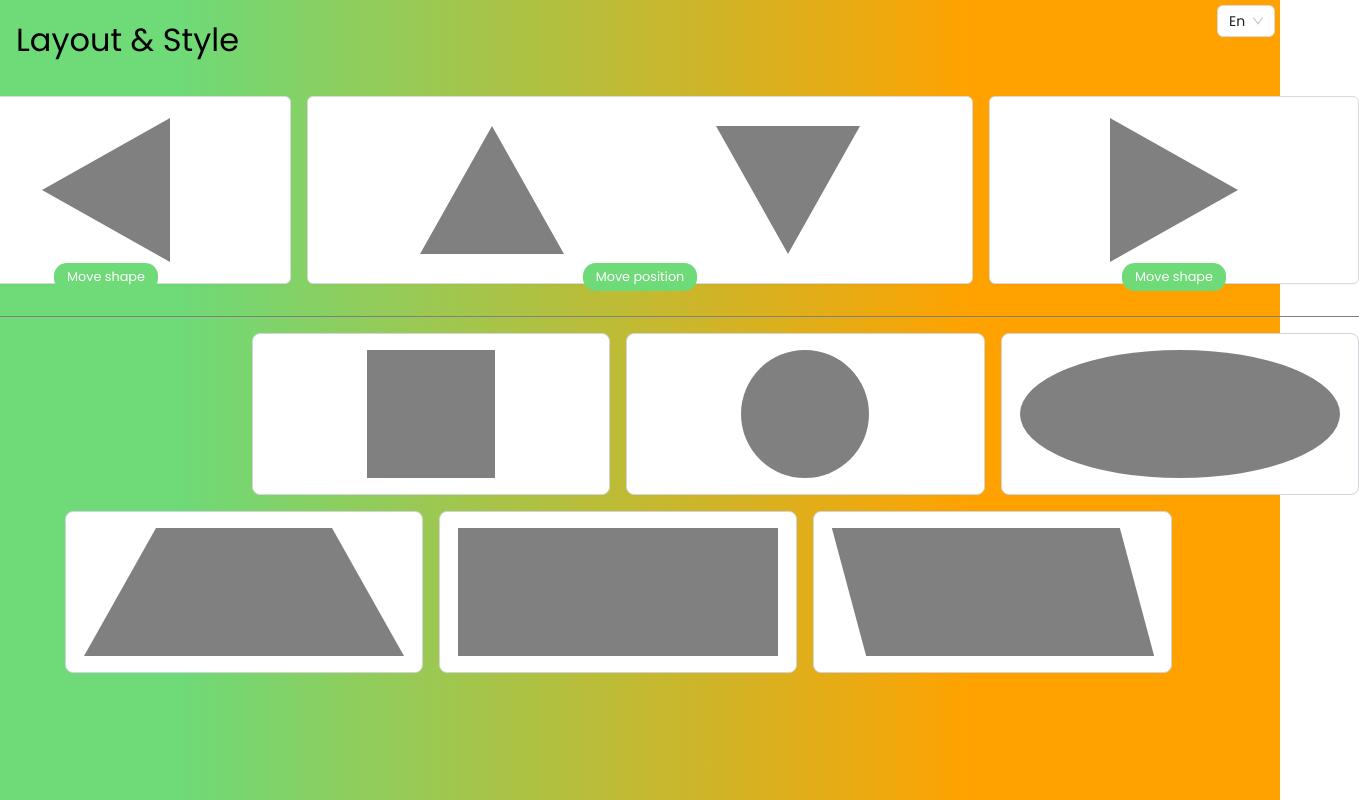
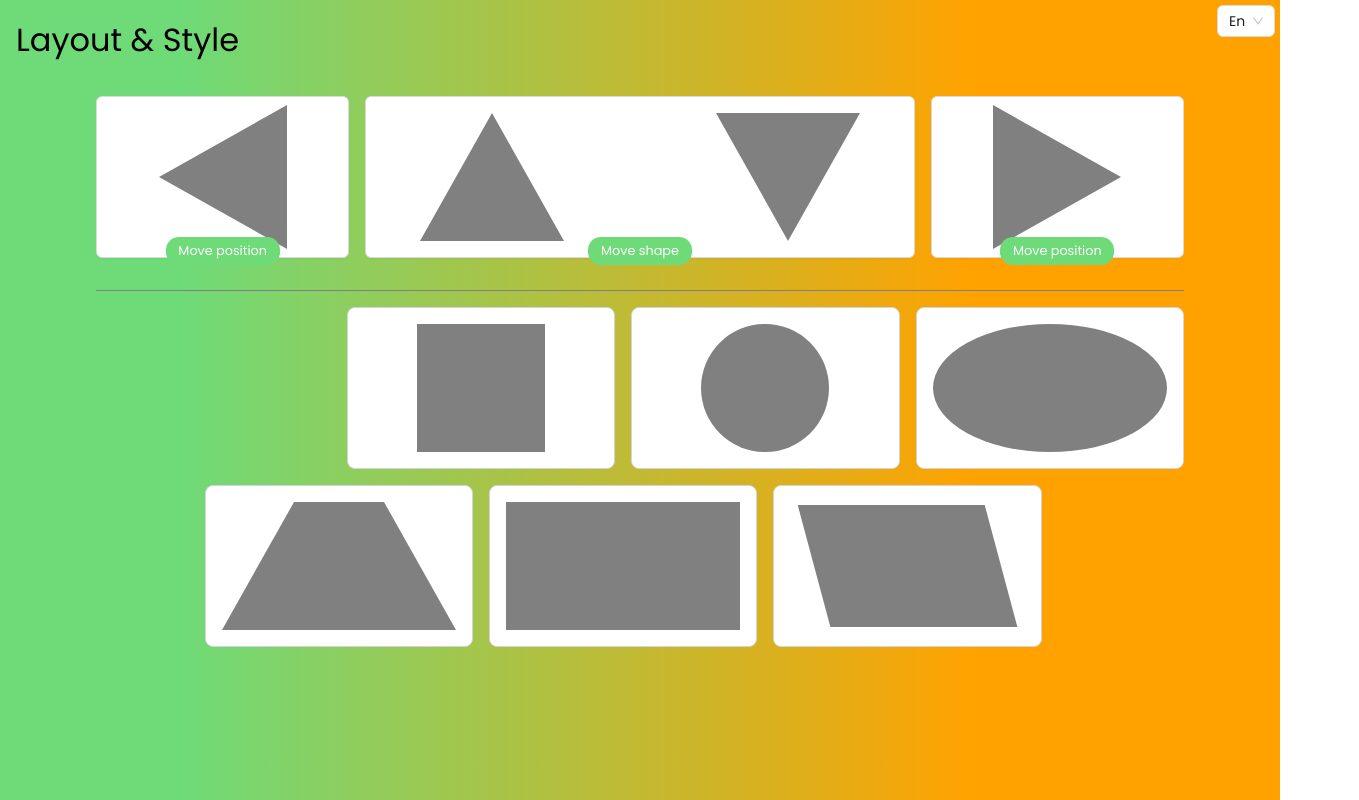
Before and after one commit to kjittiwan/assignment1_kann, a React (Vite) app: page / in a window 1280 px wide. Shown: the whole page, 1359 px wide, since content can reach past the window. Built offline with nearby package versions, Linux system fonts and the light colour scheme.

Commit message:
initial language change implementation

```diff
--- a/package.json
+++ b/package.json
@@ -15,7 +15,7 @@
     "i18next-browser-languagedetector": "^7.1.0",
     "react": "^18.2.0",
     "react-dom": "^18.2.0",
-    "react-i18next": "^13.2.0"
+    "react-i18next": "^13.2.1"
   },
   "devDependencies": {
     "@types/react": "^18.2.15",
--- a/src/App.tsx
+++ b/src/App.tsx
@@ -1,11 +1,19 @@
-import React, { useState } from 'react';
+import React, { useState, useEffect } from 'react';
 import { Button, Select } from 'antd';
 import './styles/App.scss';
-
+import { useTranslation } from 'react-i18next';
 // Define a type for the state setter function
 type SetArrayState = React.Dispatch<React.SetStateAction<string[]>>;
-
+type LanguageObject = {
+  [key: string]: { nativeName: string };
+};
 const App: React.FC = () => {
+  const { t, i18n } = useTranslation()
+  const [currentLang, setCurrentLang] = useState('en')
+  const lngs : LanguageObject = {
+    en: { nativeName: 'English' },
+    th: { nativeName: 'Thai' }
+  };
   const [items, setItems] = useState<string[]>([
     'square',
     'circle',
@@ -52,21 +60,25 @@ const App: React.FC = () => {
   };
 
   const handleChange = (value: string) => {
-    console.log(`selected ${value}`);
+    if (lngs[value]) {
+      i18n.changeLanguage(value); // value already represents the key
+      console.log(`selected ${value}`);
+      setCurrentLang(value)
+    }
   };
   return (
     <section>
       <header>
         <Select
-          defaultValue="en"
+          defaultValue='en'
           onChange={handleChange}
           options={[
-            { value: 'en', label: 'En' },
-            { value: 'th', label: 'Th' },
+            { value: 'en', label: `${t('language.en')}` },
+            { value: 'th', label: `${t('language.th')}` },
           ]}
           className='select'
         />
-        <h1>Layout & Style</h1>
+        <h1>{t('header')}</h1>
 
       </header>
       <main>
@@ -78,7 +90,7 @@ const App: React.FC = () => {
           >
             <div className="triangle-left" />
             <div className='button-description'>
-              <span>Move shape</span>
+              <span>{t('move.position')}</span>
             </div>
           </Button>
           {/* Button to switch array halves (swapping rows in the grid) */}
@@ -89,7 +101,7 @@ const App: React.FC = () => {
             <div className="triangle-upright" />
             <div className="triangle-downward" />
             <div className='button-description'>
-              <span>Move position</span>
+              <span>{t('move.shape')}</span>
             </div>
           </Button>
           {/* Button to move items forward */}
@@ -99,7 +111,7 @@ const App: React.FC = () => {
           >
             <div className="triangle-right" />
             <div className='button-description'>
-              <span>Move shape</span>
+              <span>{t('move.position')}</span>
             </div>
           </Button>
         </div>
--- /dev/null
+++ b/src/i18next.ts
@@ -0,0 +1,49 @@
+import i18n from 'i18next';
+import { initReactI18next } from 'react-i18next';
+import LanguageDetector from 'i18next-browser-languagedetector';
+
+i18n
+  // detect user language
+  // learn more: https://github.com/i18next/i18next-browser-languageDetector
+  .use(LanguageDetector)
+  // pass the i18n instance to react-i18next.
+  .use(initReactI18next)
+  // init i18next
+  // for all options read: https://www.i18next.com/overview/configuration-options
+  .init({
+    debug: true,
+    fallbackLng: 'en',
+    interpolation: {
+      escapeValue: false, // not needed for react as it escapes by default
+    },
+    resources: {
+      en: {
+        translation: {
+          header: 'Layout & Style',
+          language: {
+            en: "En",
+            th: "Th",
+          },
+          move: {
+            position: "Move position",
+            shape: "Move shape",
+          }
+        }
+      },
+      th: {
+        translation: {
+          header: 'การจัดการหน้าเว็บ',
+          language: {
+            en: "อังกฤษ",
+            th: "ไทย",
+          },
+          move: {
+            position: "เปลี่ยนรูปแบบ",
+            shape: "เปลี่ยนตำแหน่ง",
+          }
+        }
+      },
+    }
+  });
+
+export default i18n;
--- a/src/main.tsx
+++ b/src/main.tsx
@@ -2,7 +2,7 @@ import React from 'react'
 import ReactDOM from 'react-dom/client'
 import App from './App.tsx'
 import './styles/index.scss'
-
+import './i18next'
 ReactDOM.createRoot(document.getElementById('root')!).render(
   <React.StrictMode>
     <App />
--- a/src/styles/App.scss
+++ b/src/styles/App.scss
@@ -51,8 +51,8 @@ $light-gray: rgb(209, 213, 219);
 
 .rhombus {
   background-color: gray;
-  width: 18rem;
-  height: 8rem;
+  width: 80%;
+  height: 95%;
   transform: skew(15deg);
 }
 
@@ -72,8 +72,9 @@ h1 {
 section {
   background: rgb(110, 218, 120);
   background: linear-gradient(90deg, $green 14%, $orange 76%);
-  width: 100vw;
-  height: 100vh;
+  max-width: 100vw;
+  min-height: 100vh;
+  padding-bottom: 1rem;
   display: flex;
   flex-direction: column;
   align-items: center;
@@ -83,7 +84,7 @@ main {
   display: flex;
   flex-direction: column;
   align-items: center;
-  width: fit-content;
+  width: 85%;
 }
 
 header {
@@ -103,17 +104,21 @@ header {
 .button-container {
   display: flex;
   align-items: center;
-  justify-content: center;
+  justify-content: space-between;
   padding-bottom: 2rem;
   margin-bottom: 1rem;
   border-bottom: 1px solid gray;
-
+  width: 100%;
   & > *:not(:last-child) {
     margin-right: 1rem;
   }
+  &:first-child button,
+  &:last-child button {
+    flex-grow: 1;
+  }
 
   .action-button {
-    padding: 1.8rem 7rem 1.8rem 7rem;
+    padding: 1rem;
     width: fit-content;
     height: fit-content;
     display: flex;
```
Also changed, not shown: 1 other file (tests, documents, lock files or other folders).
